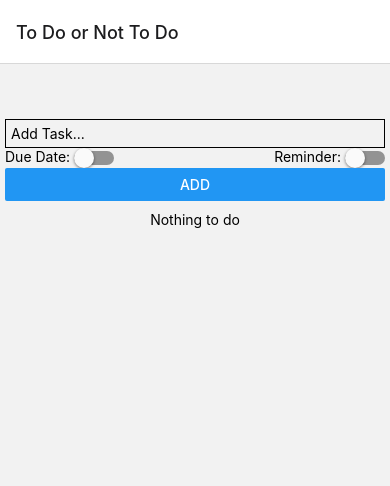
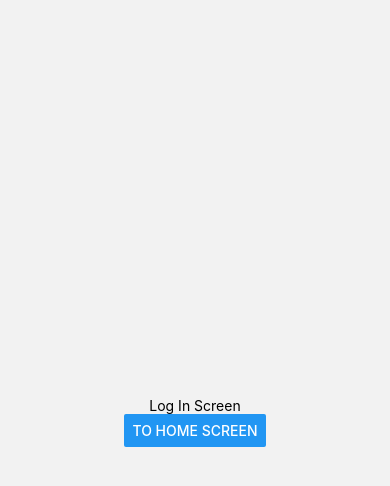
Before and after one commit to senoralikz/react-native-to-do, a React Native app: screen / in a window 390 px wide. Shown: the top 486 px of the page. Built offline with nearby package versions, Linux system fonts and the light colour scheme.

Commit message:
added log in screen, completed tasks screen and profile screen, and profile button to header

```diff
--- a/App.js
+++ b/App.js
@@ -1,10 +1,14 @@
 import { useState } from "react";
 import { NavigationContainer } from "@react-navigation/native";
 import { createNativeStackNavigator } from "@react-navigation/native-stack";
-import HomeScreen from "./components/HomeScreen";
-import EditTaskScreen from "./components/EditTaskScreen";
+import LogInScreen from "./screens/LogInScreen";
+import HomeScreen from "./screens/HomeScreen";
+import EditTaskScreen from "./screens/EditTaskScreen";
+import ProfileScreen from "./screens/ProfileScreen";
+import CompletedTasksScreen from "./screens/CompletedTasksScreen";
 import { TasksContext } from "./Helper/Context";
 import { StatusBar } from "expo-status-bar";
+import { Button } from "react-native";
 
 const Stack = createNativeStackNavigator();
 
@@ -16,14 +20,37 @@ export default function App() {
       <NavigationContainer>
         <Stack.Navigator>
           <Stack.Screen
-            name="Home"
-            component={HomeScreen}
-            options={{ title: "To Do or Not To Do" }}
+            name="LogIn"
+            component={LogInScreen}
+            options={{ headerShown: false }}
+          />
+          <Stack.Screen name="Home" component={HomeScreen} />
+          <Stack.Screen
+            name="Profile"
+            component={ProfileScreen}
+            options={{
+              title: "Profile",
+              headerBackTitleVisible: false,
+              headerTitleAlign: "left",
+            }}
           />
           <Stack.Screen
             name="EditTaskScreen"
             component={EditTaskScreen}
-            options={{ title: "Edit Task" }}
+            options={{
+              title: "Edit Task",
+              headerBackTitleVisible: false,
+              headerTitleAlign: "left",
+            }}
+          />
+          <Stack.Screen
+            name="Tasks Completed"
+            component={CompletedTasksScreen}
+            options={{
+              title: "Tasks Completed",
+              headerBackTitleVisible: false,
+              headerTitleAlign: "left",
+            }}
           />
         </Stack.Navigator>
       </NavigationContainer>
--- a/components/AddTask.js
+++ b/components/AddTask.js
@@ -6,7 +6,7 @@ import {
   Button,
   Alert,
   Switch,
-  TouchableOpacity,
+  Keyboard,
 } from "react-native";
 import React, { useState, useContext } from "react";
 import { TasksContext } from "../Helper/Context";
@@ -15,7 +15,7 @@ import { v4 as uuidv4 } from "uuid";
 import DueDate from "./DueDate";
 import Reminder from "./Reminder";
 
-const AddTask = () => {
+const AddTask = ({ isComplete }) => {
   const { tasks, setTasks } = useContext(TasksContext);
   const [text, setText] = useState("");
   const [isReminderEnabled, setIsReminderEnabled] = useState(false);
@@ -37,12 +37,13 @@ const AddTask = () => {
             id: uuidv4(),
             task: text,
             dueDate: dueDate,
-            reminder: isReminderEnabled,
-            completed: false,
+            reminder: false,
+            completed: isComplete,
           },
         ];
       });
       setText("");
+      Keyboard.dismiss();
     } else {
       Alert.alert("Oops!", "There is no task to add", { text: "Ok" });
     }
--- a/components/HomeScreen.js
+++ /dev/null
@@ -1,55 +0,0 @@
-import {
-  StyleSheet,
-  View,
-  Text,
-  FlatList,
-  Keyboard,
-  Pressable,
-  TouchableWithoutFeedback,
-} from "react-native";
-import { useContext } from "react";
-import { TasksContext } from "../Helper/Context";
-import Swipeable from "react-native-gesture-handler/Swipeable";
-// import { TouchableWithoutFeedback } from "react-native-gesture-handler";
-import AddTask from "./AddTask";
-import Task from "./Task";
-
-const HomeScreen = ({ navigation }) => {
-  const { tasks, setTasks } = useContext(TasksContext);
-
-  return (
-    <View style={styles.container}>
-      <View style={styles.tasksData}>
-        <AddTask />
-        <FlatList
-          data={tasks}
-          renderItem={({ item }) => (
-            <Task task={item} navigation={navigation} />
-          )}
-          keyExtractor={(item) => item.id}
-          ListEmptyComponent={<Text style={styles.noTasks}>Nothing to do</Text>}
-          style={styles.tasksList}
-          scrollEnabled={true}
-        />
-      </View>
-    </View>
-  );
-};
-
-const styles = StyleSheet.create({
-  container: {
-    marginTop: 50,
-    height: 500,
-  },
-  tasksData: {
-    padding: 5,
-  },
-  tasksList: {
-    marginTop: 10,
-  },
-  noTasks: {
-    textAlign: "center",
-  },
-});
-
-export default HomeScreen;
--- a/components/Task.js
+++ b/components/Task.js
@@ -7,15 +7,15 @@ import {
   Pressable,
   TouchableOpacity,
 } from "react-native";
-import { useContext } from "react";
+import { useContext, useState } from "react";
 import { TasksContext } from "../Helper/Context";
 import Swipeable from "react-native-gesture-handler/Swipeable";
 import { AntDesign } from "@expo/vector-icons";
 import { Ionicons } from "@expo/vector-icons";
 
-const Task = ({ task, navigation }) => {
+const Task = ({ task, navigation, updateIsComplete }) => {
   const { tasks, setTasks } = useContext(TasksContext);
-  // const [taskComplete, setTaskComplete] = useState(task.complete);
+  const [taskComplete, setTaskComplete] = useState(task.complete);
 
   const deleteTask = (id) => {
     setTasks(
@@ -29,7 +29,8 @@ const Task = ({ task, navigation }) => {
     setTasks(
       tasks.map((task) => {
         if (task.id === id) {
-          task.completed = true;
+          setTaskComplete((prevState) => !prevState);
+          task.completed = taskComplete;
           return task;
         }
         return task;
@@ -46,10 +47,15 @@ const Task = ({ task, navigation }) => {
           alignItems: "flex-start",
         }}
       >
+        {/* <Pressable onPress={() => updateIsComplete(task.id)}> */}
         <Pressable onPress={() => completedTask(task.id)}>
-          <View style={{ backgroundColor: "#2ecc71", alignItems: "center" }}>
+          <View
+            style={
+              !task.complete ? styles.completedButton : styles.incompleteButton
+            }
+          >
             <Ionicons name="checkmark-done" size={24} color="black" />
-            <Text>Complete</Text>
+            {!task.complete ? <Text>Complete</Text> : <Text>Incomplete</Text>}
           </View>
         </Pressable>
       </View>
@@ -76,18 +82,13 @@ const Task = ({ task, navigation }) => {
             })
           }
         >
-          <View style={{ backgroundColor: "#74b9ff", alignItems: "center" }}>
+          <View style={styles.editButton}>
             <AntDesign name="edit" size={24} color="black" />
             <Text>Edit</Text>
           </View>
         </Pressable>
         <Pressable onPress={() => deleteTask(task.id)}>
-          <View
-            style={{
-              alignItems: "center",
-              backgroundColor: "#e74c3c",
-            }}
-          >
+          <View style={styles.deleteButton}>
             <AntDesign name="delete" size={24} color="black" />
             <Text>Delete</Text>
           </View>
@@ -113,16 +114,13 @@ const Task = ({ task, navigation }) => {
     >
       <View style={task.reminder ? styles.withReminder : styles.container}>
         <View style={styles.taskItem}>
-          <View style={styles.taskWidth}>
-            <Text>{task.task}</Text>
+          <Text style={{ width: "50%" }}>{task.task}</Text>
           {task.dueDate !== new Date(0).toLocaleDateString() && (
             <View style={styles.dueDate}>
               <Text>Due Date: </Text>
               <Text>{task.dueDate}</Text>
             </View>
           )}
-          </View>
-          <View style={styles.taskButtons}></View>
         </View>
       </View>
     </Swipeable>
@@ -131,23 +129,20 @@ const Task = ({ task, navigation }) => {
 
 const styles = StyleSheet.create({
   container: {
+    height: 75,
     borderWidth: 1,
-    borderColor: "#000",
     borderStyle: "solid",
-    margin: 1,
+    marginVertical: 3,
     backgroundColor: "#fff",
   },
   withReminder: {
+    height: 75,
     borderWidth: 1,
-    borderColor: "#000",
     borderLeftColor: "#2ecc71",
     borderLeftWidth: 5,
     borderStyle: "solid",
     margin: 1,
     backgroundColor: "#fff",
-  },
-  taskWidth: {
-    width: 175,
   },
   taskItem: {
     flexDirection: "row",
@@ -161,10 +156,36 @@ const styles = StyleSheet.create({
     flexDirection: "row",
   },
   editButton: {
-    backgroundColor: "#3498db",
+    height: 75,
+    width: 70,
+    marginVertical: 3,
+    backgroundColor: "#74b9ff",
+    justifyContent: "center",
+    alignItems: "center",
+  },
+  deleteButton: {
+    height: 75,
+    width: 70,
+    marginVertical: 3,
+    backgroundColor: "#e74c3c",
+    alignItems: "center",
+    justifyContent: "center",
   },
   completedButton: {
+    height: 75,
+    width: 70,
+    marginVertical: 3,
+    justifyContent: "center",
     backgroundColor: "#2ecc71",
+    alignItems: "center",
+  },
+  incompleteButton: {
+    height: 75,
+    width: 70,
+    marginVertical: 3,
+    justifyContent: "center",
+    backgroundColor: "#9b59b6",
+    alignItems: "center",
   },
 });
 
--- /dev/null
+++ b/screens/CompletedTasksScreen.js
@@ -0,0 +1,37 @@
+import { StyleSheet, Text, View, FlatList } from "react-native";
+import React, { useContext } from "react";
+import { TasksContext } from "../Helper/Context";
+import Task from "../components/Task";
+
+const CompletedTasksScreen = ({ navigation }) => {
+  const { tasks, setTasks } = useContext(TasksContext);
+
+  return (
+    <View style={styles.container}>
+      <FlatList
+        data={tasks}
+        renderItem={({ item }) =>
+          item.completed && <Task task={item} navigation={navigation} />
+        }
+        keyExtractor={(item) => item.id}
+        // ListEmptyComponent={
+        //   <Text style={{ textAlign: "center" }}>No Completed Tasks Yet</Text>
+        // }
+      />
+      {tasks && tasks.every((task) => task.completed === false) && (
+        <Text style={{ marginBottom: 505, textAlign: "center" }}>
+          No Completed Tasks Yet
+        </Text>
+      )}
+    </View>
+  );
+};
+
+export default CompletedTasksScreen;
+
+const styles = StyleSheet.create({
+  container: {
+    height: "100%",
+    backgroundColor: "#fff",
+  },
+});
--- a/components/EditTaskScreen.js
+++ b/screens/EditTaskScreen.js
@@ -6,13 +6,13 @@ import {
   Button,
   Alert,
   StyleSheet,
-  TouchableWithoutFeedback,
+  Pressable,
   Keyboard,
   Switch,
 } from "react-native";
 import { TasksContext } from "../Helper/Context";
-import DueDate from "./DueDate";
-import Reminder from "./Reminder";
+import DueDate from "../components/DueDate";
+import Reminder from "../components/Reminder";
 
 const EditTaskScreen = ({ navigation: { goBack }, route }) => {
   const { tasks, setTasks } = useContext(TasksContext);
@@ -69,8 +69,8 @@ const EditTaskScreen = ({ navigation: { goBack }, route }) => {
   };
 
   return (
-    <TouchableWithoutFeedback onPress={() => Keyboard.dismiss()}>
-      <View>
+    <Pressable onPress={() => Keyboard.dismiss()}>
+      <View style={styles.container}>
         <View style={styles.taskHeader}>
           <Text>Task: </Text>
           <TextInput
@@ -104,13 +104,17 @@ const EditTaskScreen = ({ navigation: { goBack }, route }) => {
         )}
         <Button title="Save Changes" onPress={updateTask} />
       </View>
-    </TouchableWithoutFeedback>
+    </Pressable>
   );
 };
 
 export default EditTaskScreen;
 
 const styles = StyleSheet.create({
+  container: {
+    height: "100%",
+    backgroundColor: "#fff",
+  },
   taskHeader: {
     flexDirection: "row",
   },
--- /dev/null
+++ b/screens/HomeScreen.js
@@ -0,0 +1,99 @@
+import { useState } from "react";
+import {
+  StyleSheet,
+  View,
+  Text,
+  FlatList,
+  Button,
+  Keyboard,
+  Pressable,
+} from "react-native";
+import { useContext, useLayoutEffect } from "react";
+import { TasksContext } from "../Helper/Context";
+import Swipeable from "react-native-gesture-handler/Swipeable";
+import AddTask from "../components/AddTask";
+import Task from "../components/Task";
+import { MaterialCommunityIcons } from "@expo/vector-icons";
+
+const HomeScreen = ({ navigation }) => {
+  const { tasks, setTasks } = useContext(TasksContext);
+  const [isComplete, setIsComplete] = useState(false);
+
+  useLayoutEffect(() => {
+    navigation.setOptions({
+      title: "To Do or Not To Do",
+      headerTitleAlign: "left",
+      headerTitleStyle: { fontSize: 20 },
+      headerRight: () => (
+        <Pressable onPress={() => navigation.navigate("Profile")}>
+          <MaterialCommunityIcons
+            name="account-circle"
+            size={28}
+            color="black"
+          />
+        </Pressable>
+      ),
+      headerBackVisible: false,
+    });
+  }, [navigation]);
+
+  const updateIsComplete = (id) => {
+    setTasks(
+      tasks.map((task) => {
+        if (task.id === id) {
+          setIsComplete(!task.complete);
+          task.complete = isComplete;
+          return task;
+        }
+        return task;
+      })
+    );
+  };
+
+  return (
+    <View style={styles.container}>
+      <View style={styles.tasksData}>
+        <AddTask isComplete={isComplete} />
+        <FlatList
+          data={tasks}
+          renderItem={({ item }) =>
+            !item.completed && (
+              <Task
+                task={item}
+                updateIsComplete={updateIsComplete}
+                navigation={navigation}
+              />
+            )
+          }
+          keyExtractor={(item) => item.id}
+          // ListEmptyComponent={
+          //   <Text style={{ textAlign: "center" }}>Nothing to do</Text>
+          // }
+          style={styles.tasksList}
+        />
+        {tasks && tasks.every((task) => task.completed === true) && (
+          <Text style={{ marginBottom: 505, textAlign: "center" }}>
+            Nothing to do
+          </Text>
+        )}
+      </View>
+    </View>
+  );
+};
+
+const styles = StyleSheet.create({
+  container: {
+    paddingTop: 50,
+    height: "100%",
+    backgroundColor: "#fff",
+  },
+  tasksData: {
+    padding: 5,
+    height: "90%",
+  },
+  tasksList: {
+    marginTop: 10,
+  },
+});
+
+export default HomeScreen;
--- /dev/null
+++ b/screens/LogInScreen.js
@@ -0,0 +1,24 @@
+import { StyleSheet, Text, View, Button } from "react-native";
+import React from "react";
+
+const LogInScreen = ({ navigation }) => {
+  return (
+    <View style={styles.container}>
+      <Text>Log In Screen</Text>
+      <Button
+        title="To Home Screen"
+        onPress={() => navigation.replace("Home")}
+      />
+    </View>
+  );
+};
+
+export default LogInScreen;
+
+const styles = StyleSheet.create({
+  container: {
+    flex: 1,
+    justifyContent: "center",
+    alignItems: "center",
+  },
+});
--- /dev/null
+++ b/screens/ProfileScreen.js
@@ -0,0 +1,25 @@
+import { StyleSheet, Text, View, Button } from "react-native";
+import React, { useLayoutEffect } from "react";
+
+const ProfileScreen = ({ navigation }) => {
+  return (
+    <View style={styles.container}>
+      <Button
+        title="Tasks Completed"
+        onPress={() => navigation.navigate("Tasks Completed")}
+      />
+      <View>
+        <Button title="Log out" onPress={() => navigation.replace("LogIn")} />
+      </View>
+    </View>
+  );
+};
+
+export default ProfileScreen;
+
+const styles = StyleSheet.create({
+  container: {
+    height: "100%",
+    backgroundColor: "#fff",
+  },
+});
```
Lines whose indentation alone changed are shown as unchanged.
